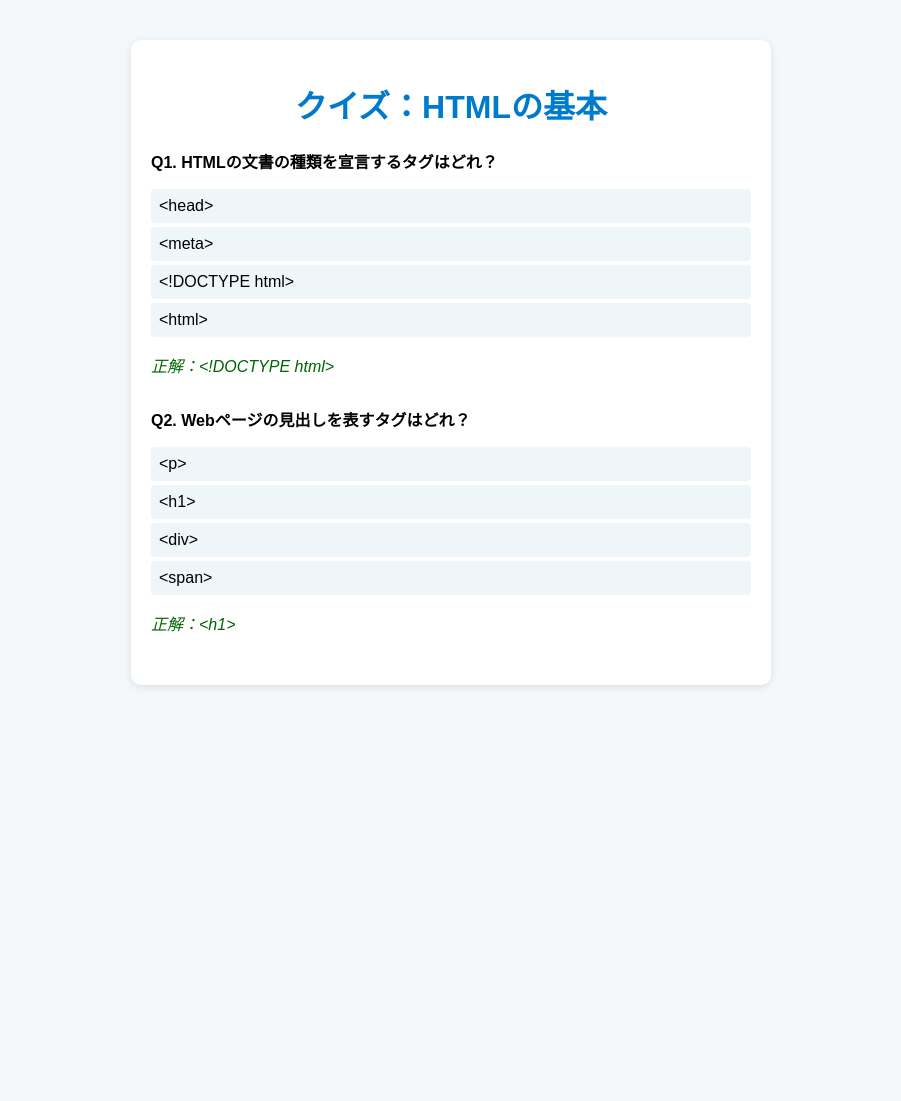
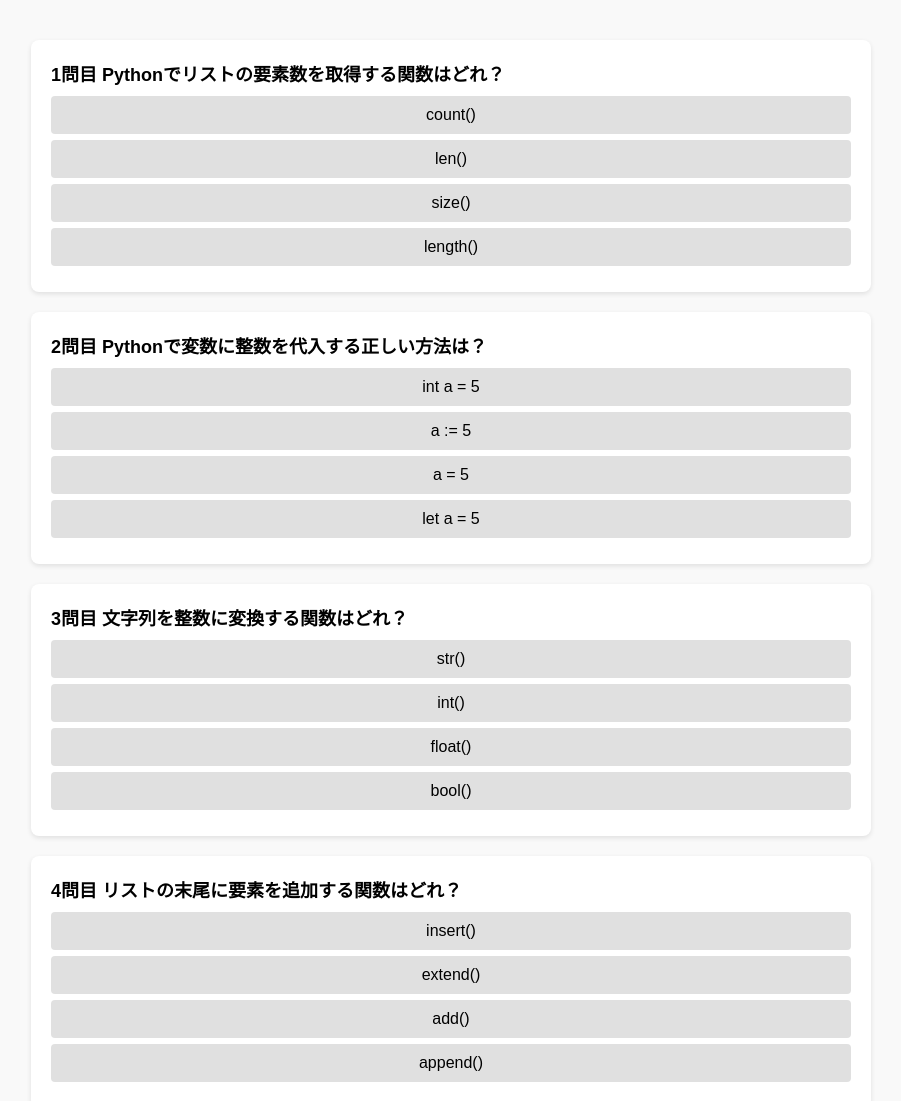
Before and after one commit to kijima708986/my-website, a plain HTML site: page index.html in a window 1280 px wide. Shown: the top 1101 px of the page, without its empty margins (189-1090 px from the left). Before the commit the page ends 800 px from the top, so only its background shows below. Drawn offline with Linux system fonts and the light colour scheme.

Commit message:
公開用の初回コミット

```diff
--- a/index.html
+++ b/index.html
@@ -2,34 +2,139 @@
 <html lang="ja">
 <head>
   <meta charset="UTF-8">
-  <title>簡単な問題集サイト</title>
+  <title>Python 練習問題</title>
   <link rel="stylesheet" href="style.css">
 </head>
 <body>
-  <div class="container">
-    <h1>クイズ：HTMLの基本</h1>
+  <div id="quiz-container"></div>
+  <div id="result-box" class="quiz-box" style="display:none;"></div>
 
-    <div class="quiz">
-      <p class="question">Q1. HTMLの文書の種類を宣言するタグはどれ？</p>
-      <ul class="choices">
-        <li>&lt;head&gt;</li>
-        <li>&lt;meta&gt;</li>
-        <li>&lt;!DOCTYPE html&gt;</li>
-        <li>&lt;html&gt;</li>
-      </ul>
-      <p class="answer">正解：&lt;!DOCTYPE html&gt;</p>
-    </div>
+  <script>
+    const quizzes = [
+      {
+        question: "Pythonでリストの要素数を取得する関数はどれ？",
+        choices: ["count()", "len()", "size()", "length()"],
+        answer: "len()",
+        explanation: "リストの要素数を取得する標準関数です。"
+      },
+      {
+        question: "Pythonで変数に整数を代入する正しい方法は？",
+        choices: ["int a = 5", "a := 5", "a = 5", "let a = 5"],
+        answer: "a = 5",
+        explanation: "Pythonでは代入に = を使用します。"
+      },
+      {
+        question: "文字列を整数に変換する関数はどれ？",
+        choices: ["str()", "int()", "float()", "bool()"],
+        answer: "int()",
+        explanation: "int() は文字列や小数を整数に変換します。"
+      },
+      {
+        question: "リストの末尾に要素を追加する関数はどれ？",
+        choices: ["insert()", "extend()", "add()", "append()"],
+        answer: "append()",
+        explanation: "append() はリストの末尾に要素を追加します。"
+      },
+      {
+        question: "Pythonの繰り返し処理に使われる構文はどれ？",
+        choices: ["repeat", "loop", "for", "foreach"],
+        answer: "for",
+        explanation: "for文はPythonの標準的な繰り返し構文です。"
+      },
+      {
+        question: "関数を定義するためのキーワードはどれ？",
+        choices: ["function", "define", "def", "fn"],
+        answer: "def",
+        explanation: "def を使って関数を定義します。"
+      },
+      {
+        question: "条件分岐に使うキーワードはどれ？",
+        choices: ["when", "if", "check", "case"],
+        answer: "if",
+        explanation: "if 文は条件に応じた処理を行うために使います。"
+      },
+      {
+        question: "Pythonで小数を表すデータ型はどれ？",
+        choices: ["int", "str", "float", "decimal"],
+        answer: "float",
+        explanation: "float は小数を扱うデータ型です。"
+      },
+      {
+        question: "リストの特定の要素を削除する関数はどれ？",
+        choices: ["remove()", "delete()", "pop()", "cut()"],
+        answer: "remove()",
+        explanation: "remove() は指定した値の要素を削除します。"
+      },
+      {
+        question: "Pythonでコメントを書くには？",
+        choices: ["-- コメント", "// コメント", "# コメント", "/* コメント */"],
+        answer: "# コメント",
+        explanation: "# を使ってコメントを記述します。"
+      }
+    ];
 
-    <div class="quiz">
-      <p class="question">Q2. Webページの見出しを表すタグはどれ？</p>
-      <ul class="choices">
-        <li>&lt;p&gt;</li>
-        <li>&lt;h1&gt;</li>
-        <li>&lt;div&gt;</li>
-        <li>&lt;span&gt;</li>
-      </ul>
-      <p class="answer">正解：&lt;h1&gt;</p>
-    </div>
-  </div>
+    let correctCount = 0;
+    let answeredCount = 0;
+
+    const container = document.getElementById("quiz-container");
+    const resultBox = document.getElementById("result-box");
+
+    quizzes.forEach((quiz, index) => {
+      const box = document.createElement("div");
+      box.className = "quiz-box";
+
+      const q = document.createElement("div");
+      q.className = "question";
+      q.innerText = `${index + 1}問目 ${quiz.question}`;
+      box.appendChild(q);
+
+      const choiceDiv = document.createElement("div");
+      choiceDiv.className = "choices";
+
+      quiz.choices.forEach(choice => {
+        const btn = document.createElement("button");
+        btn.innerText = choice;
+        btn.onclick = () => checkAnswer(btn, choice === quiz.answer, explanationDiv, quiz.answer, quiz.explanation, choiceDiv);
+        choiceDiv.appendChild(btn);
+      });
+
+      const explanationDiv = document.createElement("div");
+      explanationDiv.className = "answer";
+
+      box.appendChild(choiceDiv);
+      box.appendChild(explanationDiv);
+      container.appendChild(box);
+    });
+
+    function checkAnswer(btn, isCorrect, answerBox, answer, explanation, choiceDiv) {
+      if (answerBox.classList.contains("show")) return;
+      answerBox.classList.add("show");
+      const buttons = choiceDiv.querySelectorAll("button");
+      buttons.forEach(button => {
+        button.disabled = true;
+        if (button.innerText.trim() === answer) {
+          button.classList.add("correct");
+        } else if (button === btn && !isCorrect) {
+          button.classList.add("incorrect");
+        }
+      });
+
+      if (isCorrect) {
+        correctCount++;
+        answerBox.className = "answer correct show";
+        answerBox.innerHTML = `正解は <strong>${answer}</strong> です。${explanation}`;
+      } else {
+        answerBox.className = "answer incorrect show";
+        answerBox.innerHTML = `<strong>不正解です。</strong> 正解は <strong>${answer}</strong> です。${explanation}`;
+      }
+
+      answeredCount++;
+      if (answeredCount === quizzes.length) {
+        resultBox.style.display = "block";
+        resultBox.innerHTML = `<h2>結果</h2><p>10問中 <strong>${correctCount}問正解</strong> です。</p>`;
+        window.scrollTo({ top: document.body.scrollHeight, behavior: 'smooth' });
+      }
+    }
+  </script>
 </body>
 </html>
--- a/style.css
+++ b/style.css
@@ -1,47 +1,75 @@
 body {
   font-family: sans-serif;
-  background-color: #f4f8fb;
+  background-color: #f9f9f9;
+  padding: 20px;
   margin: 0;
-  padding: 0;
 }
 
-.container {
-  max-width: 600px;
-  margin: 40px auto;
+.quiz-box {
+  background: #fff;
+  border-radius: 8px;
+  box-shadow: 0 2px 5px rgba(0,0,0,0.1);
   padding: 20px;
-  background-color: white;
-  border-radius: 10px;
-  box-shadow: 0 2px 8px rgba(0,0,0,0.1);
-}
-
-h1 {
-  text-align: center;
-  color: #007acc;
-}
-
-.quiz {
-  margin-bottom: 30px;
+  margin: 20px auto;
+  width: 800px;
+  max-width: 90%; /* スマホなど小さい画面でも崩れないように */
 }
 
 .question {
   font-weight: bold;
   margin-bottom: 10px;
+  font-size: 18px;
 }
 
-.choices {
-  list-style-type: none;
-  padding: 0;
+
+.choices button {
+  display: block;
+  width: 100%;
+  padding: 10px;
+  margin: 6px 0;
+  font-size: 16px;
+  cursor: pointer;
+  background-color: #e0e0e0;
+  border: none;
+  border-radius: 4px;
+  transition: 0.3s;
 }
 
-.choices li {
-  padding: 8px;
-  background-color: #eef6fa;
-  margin: 4px 0;
-  border-radius: 4px;
+.choices button:hover {
+  background-color: #d5d5d5;
+}
+
+.choices button.correct {
+  background-color: #c8e6c9;
+}
+
+.choices button.incorrect {
+  background-color: #ffcdd2;
 }
 
 .answer {
   margin-top: 10px;
-  font-style: italic;
-  color: #006400;
+  padding: 10px;
+  border-radius: 4px;
+  display: none;
 }
+
+.answer.show {
+  display: block;
+}
+
+.answer.correct {
+  background-color: #e8f5e9;
+  color: #2e7d32;
+}
+
+.answer.incorrect {
+  background-color: #ffebee;
+  color: #c62828;
+}
+
+#result-box {
+  text-align: center;
+  font-size: 20px;
+  font-weight: bold;
+}
```
